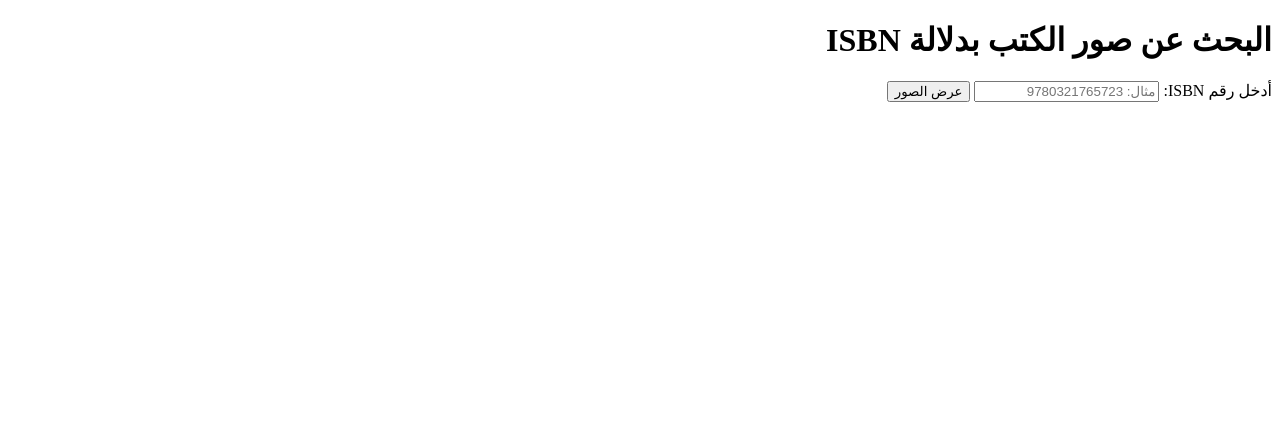
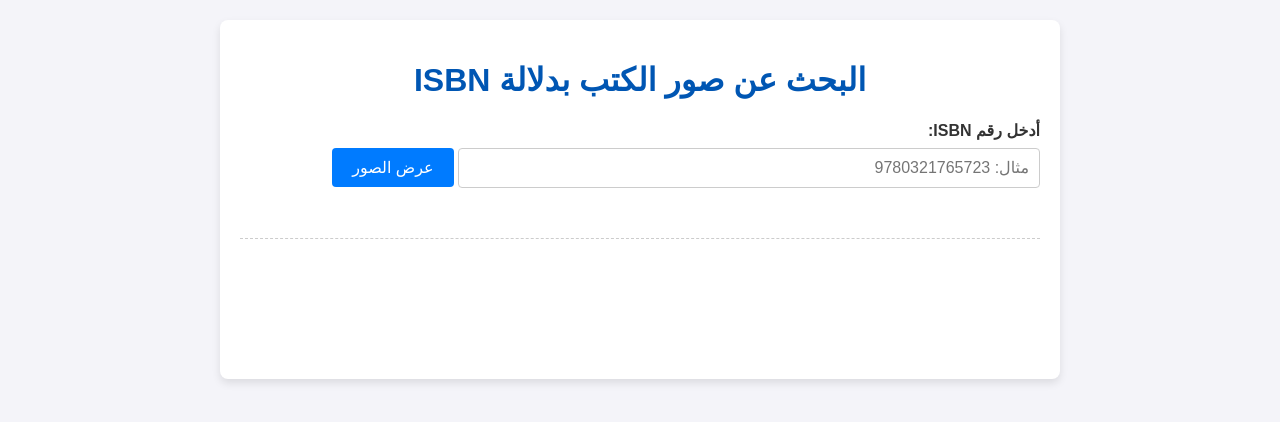
Before and after one commit to bbbbc94766-crypto/Moh2025, a plain HTML site: page index.html in a window 1280 px wide. Drawn offline with Linux system fonts and the light colour scheme.

Commit message:
Update index.html

```diff
--- a/index.html
+++ b/index.html
@@ -2,38 +2,89 @@
 <html lang="ar" dir="rtl">
 <head>
     <meta charset="UTF-8">
+    <meta name="viewport" content="width=device-width, initial-scale=1.0">
     <title>البحث عن صور الكتب باستخدام ISBN</title>
     <style>
-        /* يمكنك إضافة تنسيقات بسيطة هنا */
-        .image-container {
-            display: flex;
-            flex-wrap: wrap;
-            gap: 20px;
-            margin-top: 20px;
+        /* التنسيق الأساسي لجعل الصفحة مرتبة وواضحة */
+        body {
+            font-family: Arial, sans-serif;
+            margin: 20px;
+            background-color: #f4f4f9;
+            color: #333;
+        }
+        h1 {
+            color: #0056b3;
+            text-align: center;
+        }
+        .container {
+            max-width: 800px;
+            margin: 0 auto;
+            padding: 20px;
+            background-color: #fff;
+            border-radius: 8px;
+            box-shadow: 0 4px 8px rgba(0, 0, 0, 0.1);
+        }
+        label {
+            display: block;
+            margin-bottom: 8px;
+            font-weight: bold;
+        }
+        #isbnInput {
+            width: 70%;
+            padding: 10px;
+            margin-bottom: 20px;
+            border: 1px solid #ccc;
+            border-radius: 4px;
+            font-size: 16px;
+        }
+        button {
+            padding: 10px 20px;
+            background-color: #007bff;
+            color: white;
+            border: none;
+            border-radius: 4px;
+            cursor: pointer;
+            font-size: 16px;
+            transition: background-color 0.3s;
+        }
+        button:hover {
+            background-color: #0056b3;
+        }
+        #results {
+            margin-top: 30px;
+            padding-top: 20px;
+            border-top: 1px dashed #ccc;
+            min-height: 100px; /* لضمان وجود مساحة للرسائل */
         }
         .book-image {
-            border: 1px solid #ccc;
-            padding: 10px;
+            border: 1px solid #ddd;
+            padding: 15px;
             text-align: center;
+            display: inline-block;
+            margin: 10px;
+            border-radius: 6px;
+            box-shadow: 0 2px 4px rgba(0, 0, 0, 0.05);
         }
         .book-image img {
             max-width: 200px;
             height: auto;
             display: block;
-            margin-bottom: 5px;
+            margin-bottom: 10px;
+            border-radius: 4px;
         }
     </style>
 </head>
 <body>
-    <h1>البحث عن صور الكتب بدلالة ISBN</h1>
+    <div class="container">
+        <h1>البحث عن صور الكتب بدلالة ISBN</h1>
 
-    <label for="isbnInput">أدخل رقم ISBN:</label>
-    <input type="text" id="isbnInput" placeholder="مثال: 9780321765723">
+        <label for="isbnInput">أدخل رقم ISBN:</label>
+        <input type="text" id="isbnInput" placeholder="مثال: 9780321765723">
+        <button onclick="displayBookImages()">عرض الصور</button>
 
-    <button onclick="displayBookImages()">عرض الصور</button>
-
-    <div id="results" class="image-container">
-        </div>
+        <div id="results">
+            </div>
+    </div>
 
     <script src="script.js"></script>
 </body>
```
